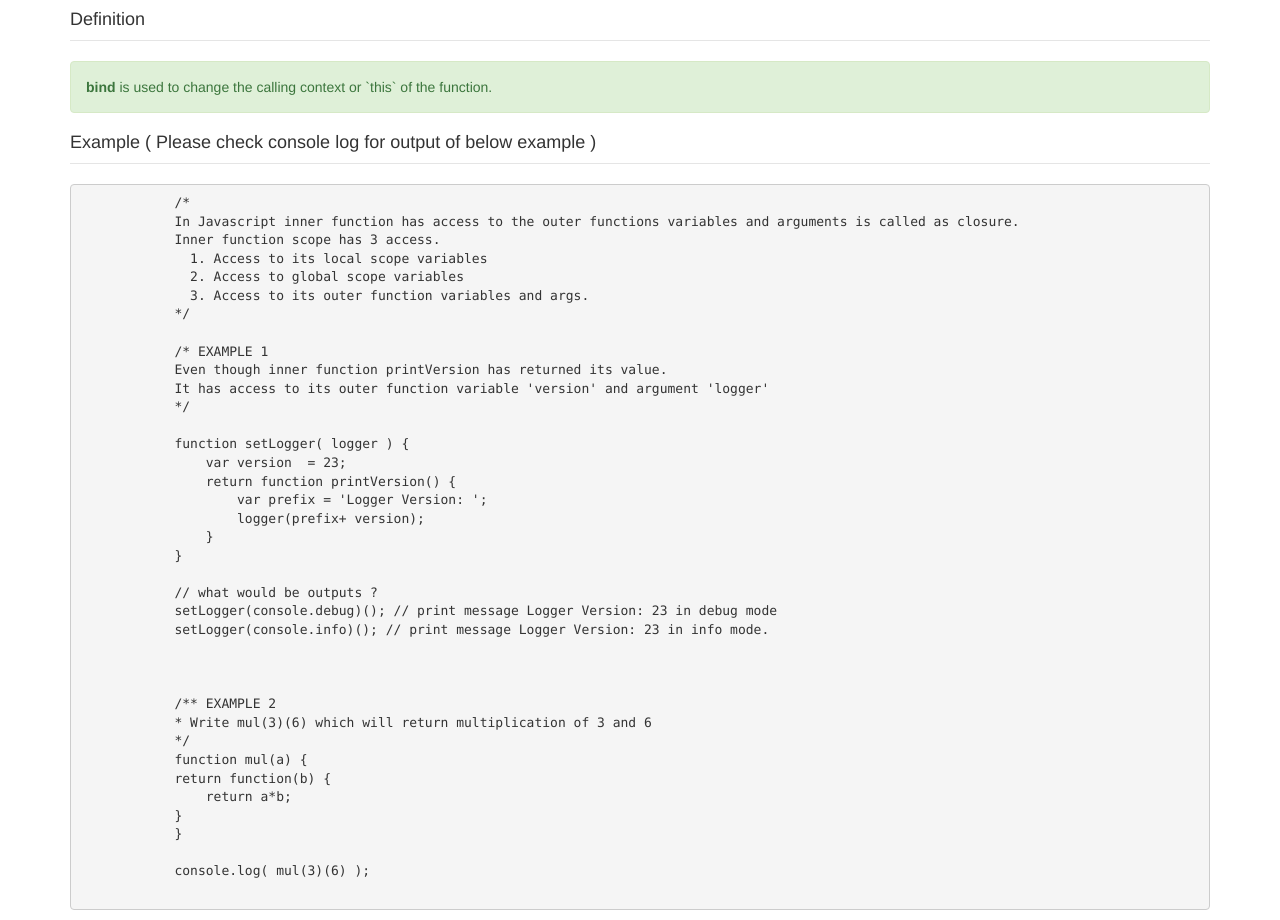
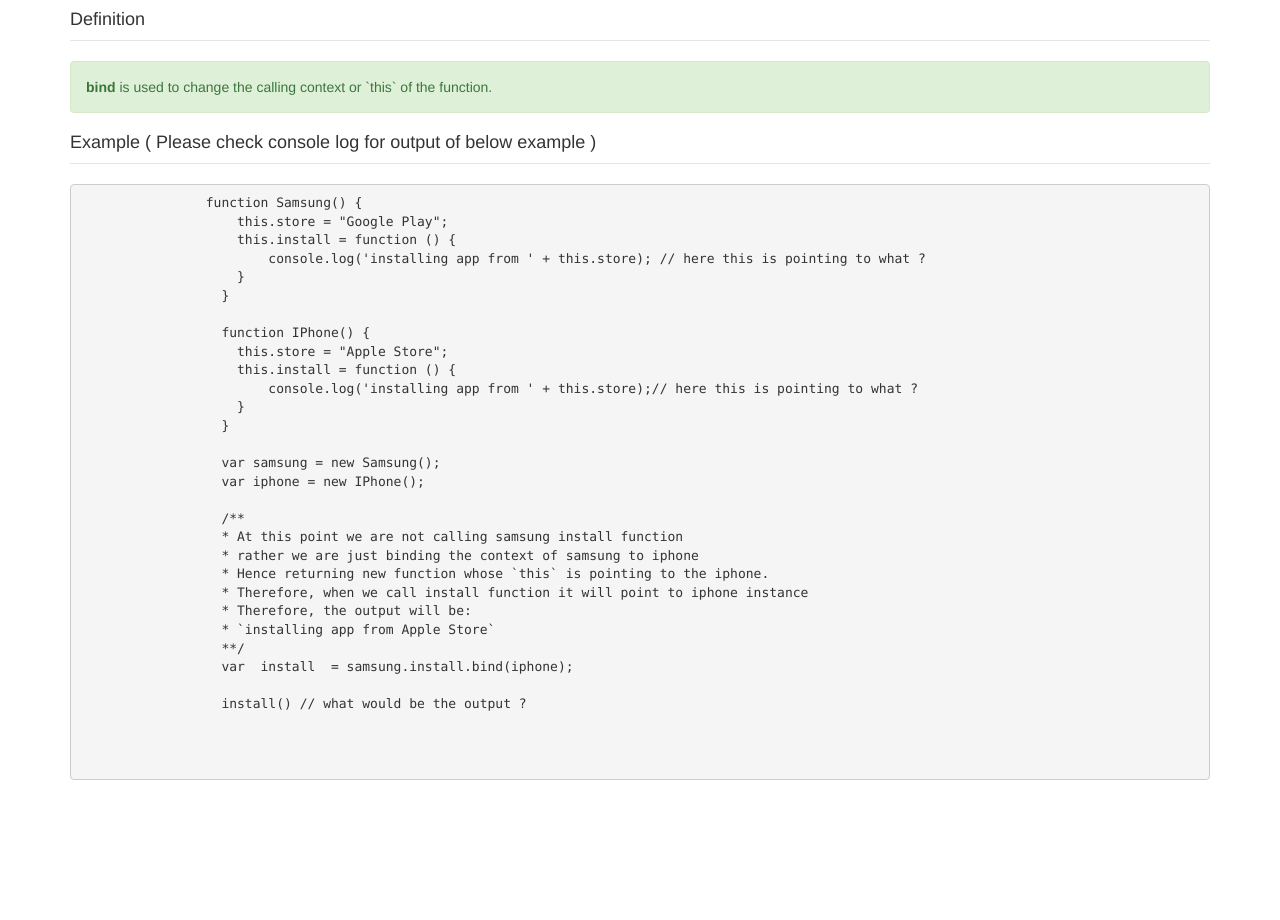
Before and after one commit to roopkt/javascript-concepts, a plain HTML site: page src/bind/index.html in a window 1280 px wide. After the commit the page ends 800 px from the top, so only its background shows below. Drawn offline with nearby package versions, Linux system fonts and the light colour scheme.

Commit message:
updated bind index.html

```diff
--- a/src/bind/index.html
+++ b/src/bind/index.html
@@ -20,43 +20,36 @@
             <h4>Example ( Please check console log for output of below example )</h4>
         </legend>
         <pre>
-            /*
-            In Javascript inner function has access to the outer functions variables and arguments is called as closure.
-            Inner function scope has 3 access.
-              1. Access to its local scope variables
-              2. Access to global scope variables
-              3. Access to its outer function variables and args.
-            */
+                function Samsung() {
+                    this.store = "Google Play";
+                    this.install = function () {
+                        console.log('installing app from ' + this.store); // here this is pointing to what ?
+                    }
+                  }
 
-            /* EXAMPLE 1
-            Even though inner function printVersion has returned its value.
-            It has access to its outer function variable 'version' and argument 'logger'
-            */
+                  function IPhone() {
+                    this.store = "Apple Store";
+                    this.install = function () {
+                        console.log('installing app from ' + this.store);// here this is pointing to what ?
+                    }
+                  }
 
-            function setLogger( logger ) {
-                var version  = 23;
-                return function printVersion() {
-                    var prefix = 'Logger Version: ';
-                    logger(prefix+ version);
-                }
-            }
+                  var samsung = new Samsung();
+                  var iphone = new IPhone();
 
-            // what would be outputs ?
-            setLogger(console.debug)(); // print message Logger Version: 23 in debug mode
-            setLogger(console.info)(); // print message Logger Version: 23 in info mode.
+                  /**
+                  * At this point we are not calling samsung install function
+                  * rather we are just binding the context of samsung to iphone
+                  * Hence returning new function whose `this` is pointing to the iphone.
+                  * Therefore, when we call install function it will point to iphone instance
+                  * Therefore, the output will be:
+                  * `installing app from Apple Store`
+                  **/
+                  var  install  = samsung.install.bind(iphone);
+
+                  install() // what would be the output ?
 
 
-
-            /** EXAMPLE 2
-            * Write mul(3)(6) which will return multiplication of 3 and 6
-            */
-            function mul(a) {
-            return function(b) {
-                return a*b;
-            }
-            }
-
-            console.log( mul(3)(6) );
     </pre>
     </div>
 
```
